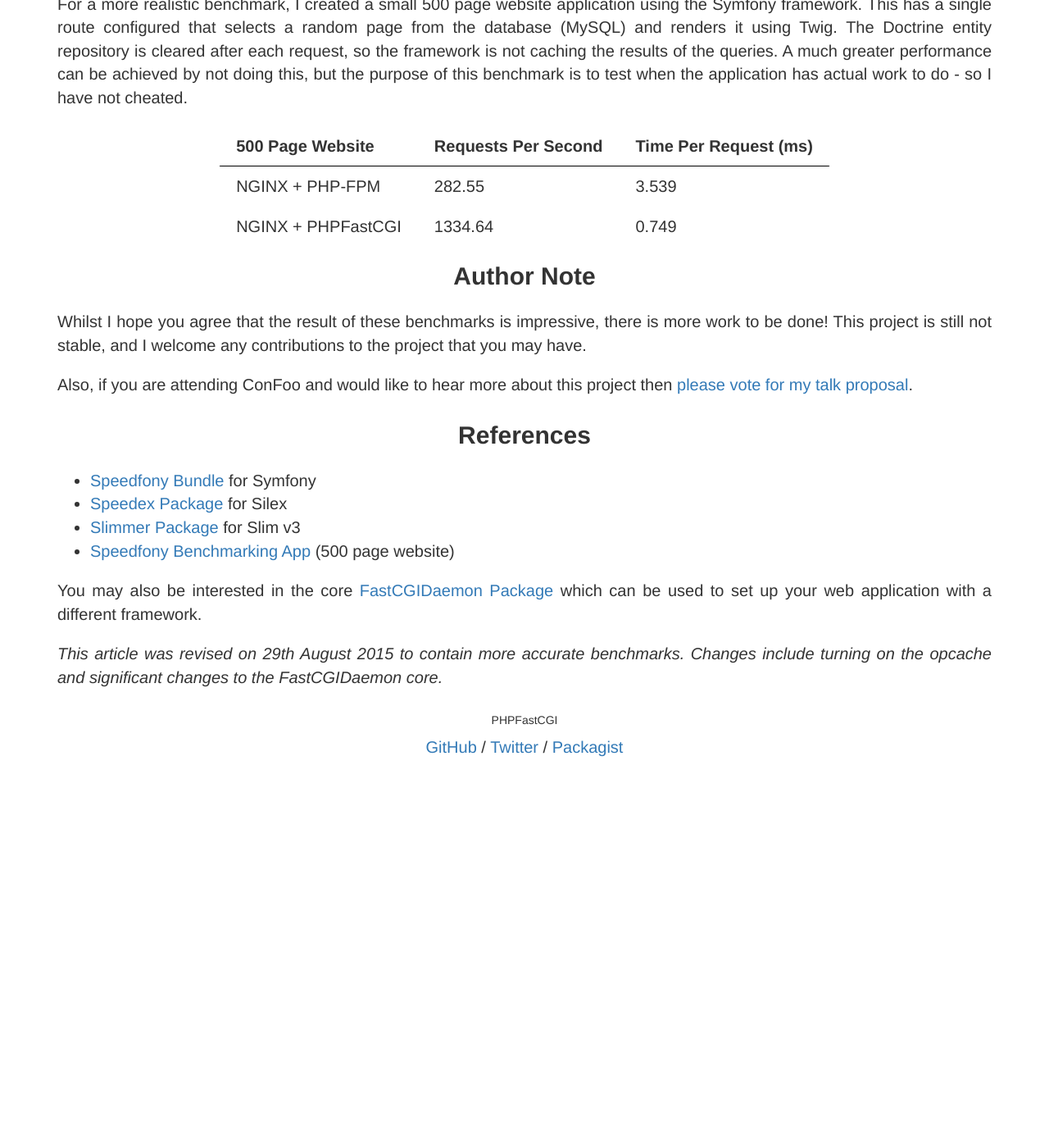
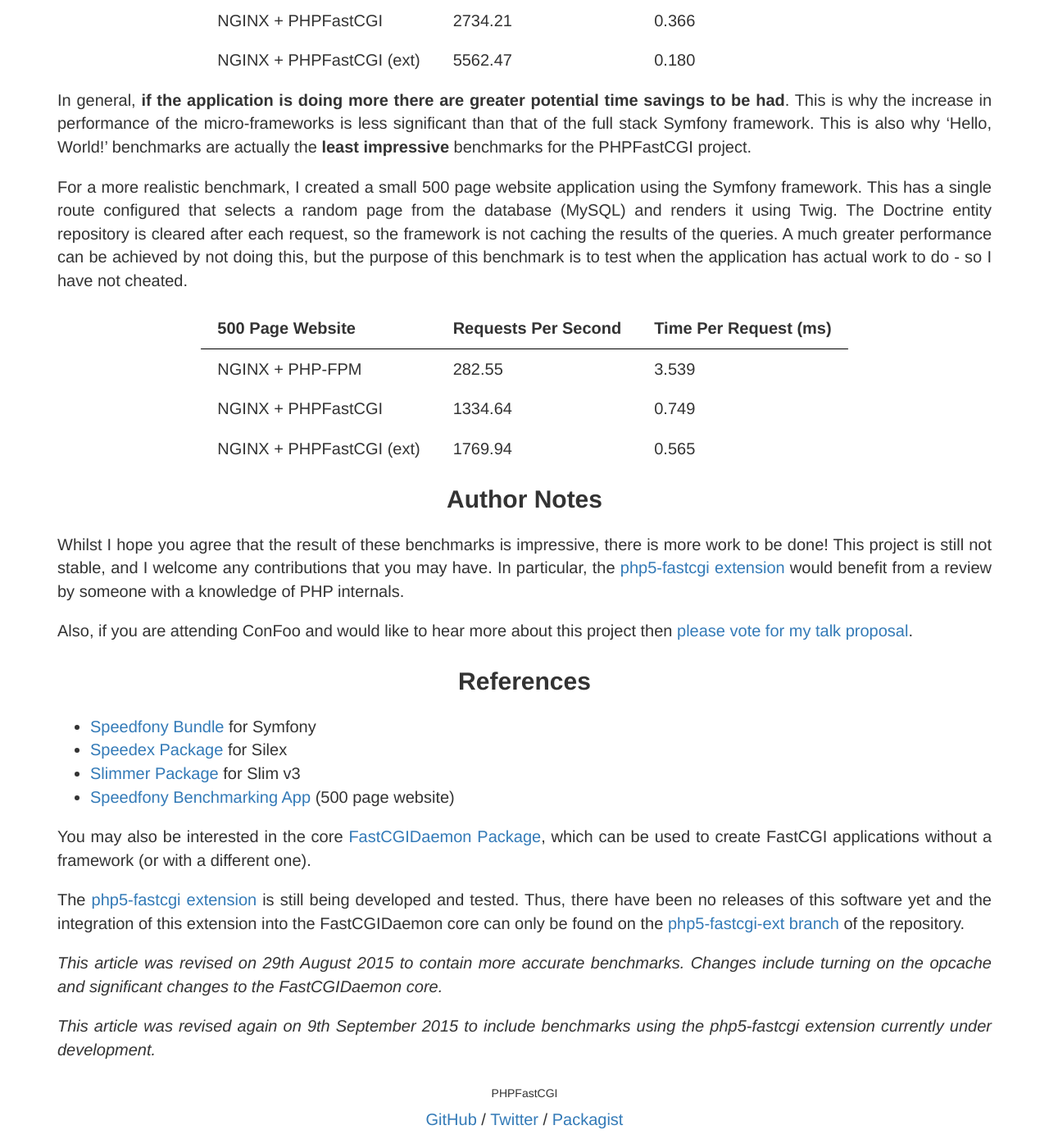
Before and after one commit to PHPFastCGI/phpfastcgi.github.io, a Jekyll site: the page built from _posts/2015-08-24-phpfastcgi-benchmarks-symfony-silex-slim.markdown, in a window 1280 px wide and 1400 px high, scrolled down 1786 px. Shown: the whole window at 82% size. Built offline with Jekyll 4.4.1, drawn with Linux system fonts in a browser that asks for light colours; comment, search, counter and statistics services are not loaded; before the commit the page ends 2731 px from its top, so only the background shows below that; some of the changed text lies outside the part shown.

Commit message:
Added php5-fastcgi extension results to benchmarking post

```diff
--- a/_posts/2015-08-24-phpfastcgi-benchmarks-symfony-silex-slim.markdown
+++ b/_posts/2015-08-24-phpfastcgi-benchmarks-symfony-silex-slim.markdown
@@ -15,7 +15,9 @@
 
 Running inside VMWare Fusion: Ubuntu 64-bit Server 15.04, NGINX, PHP 5.6.4, 2GB RAM and 4 cores (Intel Core i7, 3.4 GHz).
 
-For each of the frameworks, the application was initially benchmarked using the PHP FastCGI Process Manager (PHP-FPM) with the OPcache enabled. For the PHPFastCGI benchmarks, a command line application was created for each of the frameworks using the appropriate adapter. Six instances of each application were then launched and NGINX's inbuilt load balancer was used in round-robin mode.
+For each of the frameworks, the application was initially benchmarked using the PHP FastCGI Process Manager (PHP-FPM) with the OPcache enabled.
+
+For the PHPFastCGI benchmarks, a command line application was created for each of the frameworks using the appropriate adapter. Six instances of each application were then launched and NGINX's inbuilt load balancer was used in round-robin mode. The benchmarks for the PHPFastCGI project were run twice, firstly using the PHP implementation of the FastCGI protocol and then using the php5-fastcgi extension.
 
 Whilst PHP-FPM and PHPFastCGI sound similar, there is a very important difference:
 
@@ -30,33 +32,38 @@
 
 The first three tables show the benchmark results for simple 'Hello, World!' applications. The number of requests per second is a pretty useless figure here; what is more important is the **reduction in the time taken to handle each request**, as this indicates the amount of time shaved off the bootstrapping of the framework.
 
-| Symfony            | Requests Per Second | Time Per Request (ms) |
-|--------------------|---------------------|-----------------------|
-| NGINX + PHP-FPM    | 551.59              | 1.813                 |
-| NGINX + PHPFastCGI | 1739.16             | 0.575                 |
 
-| Silex              | Requests Per Second | Time Per Request (ms) |
-|--------------------|---------------------|-----------------------|
-| NGINX + PHP-FPM    | 1424.30             | 0.702                 |
-| NGINX + PHPFastCGI | 2332.22             | 0.429                 |
+| Symfony                  | Requests Per Second | Time Per Request (ms) |
+|--------------------------|---------------------|-----------------------|
+| NGINX + PHP-FPM          | 551.59              | 1.813                 |
+| NGINX + PHPFastCGI       | 1739.16             | 0.575                 |
+| NGINX + PHPFastCGI (ext) | 2469.36             | 0.405                 |
 
-| Slim (v3)          | Requests Per Second | Time Per Request (ms) |
-|--------------------|---------------------|-----------------------|
-| NGINX + PHP-FPM    | 2058.91             | 0.486                 |
-| NGINX + PHPFastCGI | 2734.21             | 0.366                 |
+| Silex                    | Requests Per Second | Time Per Request (ms) |
+|--------------------------|---------------------|-----------------------|
+| NGINX + PHP-FPM          | 1424.30             | 0.702                 |
+| NGINX + PHPFastCGI       | 2332.22             | 0.429                 |
+| NGINX + PHPFastCGI (ext) | 4148.08             | 0.241                 |
+
+| Slim (v3)                | Requests Per Second | Time Per Request (ms) |
+|--------------------------|---------------------|-----------------------|
+| NGINX + PHP-FPM          | 2058.91             | 0.486                 |
+| NGINX + PHPFastCGI       | 2734.21             | 0.366                 |
+| NGINX + PHPFastCGI (ext) | 5562.47             | 0.180                 |
 
 In general, **if the application is doing more there are greater potential time savings to be had**. This is why the increase in performance of the micro-frameworks is less significant than that of the full stack Symfony framework. This is also why 'Hello, World!' benchmarks are actually the **least impressive** benchmarks for the PHPFastCGI project.
 
 For a more realistic benchmark, I created a small 500 page website application using the Symfony framework. This has a single route configured that selects a random page from the database (MySQL) and renders it using Twig. The Doctrine entity repository is cleared after each request, so the framework is not caching the results of the queries. A much greater performance can be achieved by not doing this, but the purpose of this benchmark is to test when the application has actual work to do - so I have not cheated.
 
-| 500 Page Website   | Requests Per Second | Time Per Request (ms) |
-|--------------------|---------------------|-----------------------|
-| NGINX + PHP-FPM    | 282.55              | 3.539                 |
-| NGINX + PHPFastCGI | 1334.64             | 0.749                 |
+| 500 Page Website         | Requests Per Second | Time Per Request (ms) |
+|--------------------------|---------------------|-----------------------|
+| NGINX + PHP-FPM          | 282.55              | 3.539                 |
+| NGINX + PHPFastCGI       | 1334.64             | 0.749                 |
+| NGINX + PHPFastCGI (ext) | 1769.94             | 0.565                 |
 
-## Author Note
+## Author Notes
 
-Whilst I hope you agree that the result of these benchmarks is impressive, there is more work to be done! This project is still not stable, and I welcome any contributions to the project that you may have.
+Whilst I hope you agree that the result of these benchmarks is impressive, there is more work to be done! This project is still not stable, and I welcome any contributions that you may have. In particular, the [php5-fastcgi extension](https://github.com/PHPFastCGI/php5-fastcgi) would benefit from a review by someone with a knowledge of PHP internals.
 
 Also, if you are attending ConFoo and would like to hear more about this project then [please vote for my talk proposal](http://confoo.ca/en/call-for-papers/speaker/andrew-carter).
 
@@ -67,6 +74,10 @@
 - [Slimmer Package](https://github.com/PHPFastCGI/Slimmer) for Slim v3
 - [Speedfony Benchmarking App](https://github.com/PHPFastCGI/SpeedfonyBenchmarkingApp) (500 page website)
 
-You may also be interested in the core [FastCGIDaemon Package](https://github.com/PHPFastCGI/FastCGIDaemon) which can be used to set up your web application with a different framework.
+You may also be interested in the core [FastCGIDaemon Package](https://github.com/PHPFastCGI/FastCGIDaemon), which can be used to create FastCGI applications without a framework (or with a different one).
+
+The [php5-fastcgi extension](https://github.com/PHPFastCGI/php5-fastcgi) is still being developed and tested. Thus, there have been no releases of this software yet and the integration of this extension into the FastCGIDaemon core can only be found on the [php5-fastcgi-ext branch](https://github.com/PHPFastCGI/FastCGIDaemon/tree/php5-fastcgi-ext) of the repository.
 
 _This article was revised on 29th August 2015 to contain more accurate benchmarks. Changes include turning on the opcache and significant changes to the FastCGIDaemon core._
+
+_This article was revised again on 9th September 2015 to include benchmarks using the php5-fastcgi extension currently under development._
```
